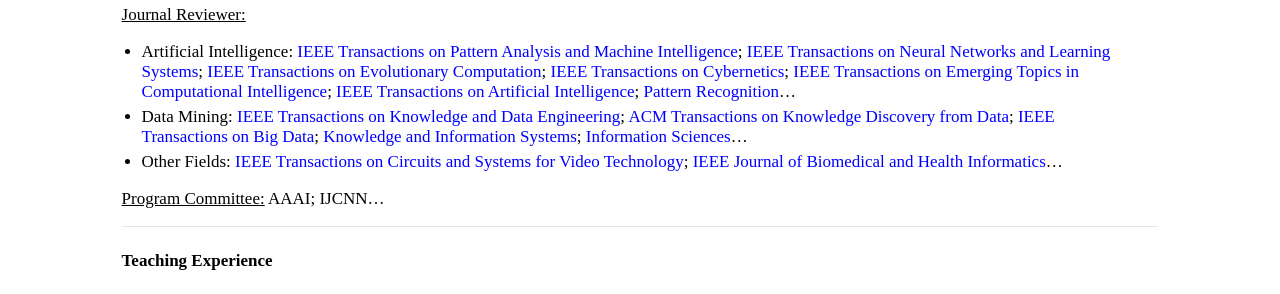
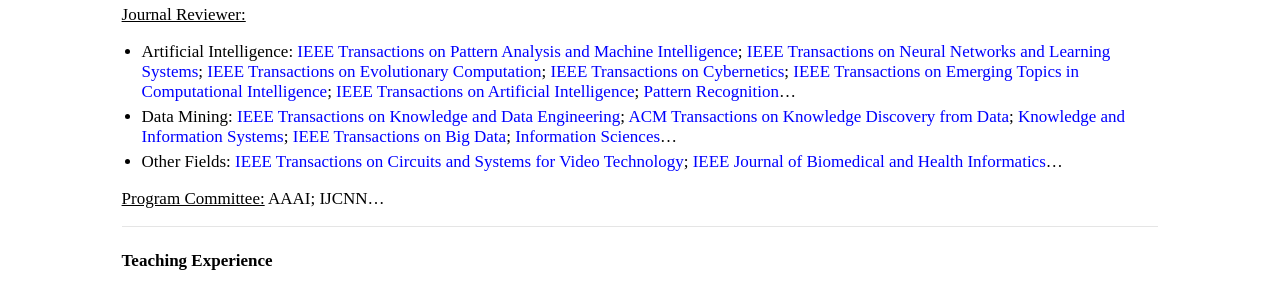
Before and after one commit to jiazhang-ml/jiazhang-ml.github.io, a Jekyll site: the page built from index.md, in a window 1280 px wide. Shown: the part 1303-1597 px from the top of the page. Built offline with Jekyll 4.4.1, drawn with Linux system fonts in a browser that asks for light colours.

```diff
--- a/index.md
+++ b/index.md
@@ -48,7 +48,7 @@ layout: default
 
 <u>Journal Reviewer:</u>
 * Artificial Intelligence: [IEEE Transactions on Pattern Analysis and Machine Intelligence](https://mc.manuscriptcentral.com/tpami-cs); [IEEE Transactions on Neural Networks and Learning Systems](https://mc.manuscriptcentral.com/tnnls); [IEEE Transactions on Evolutionary Computation](https://mc.manuscriptcentral.com/tevc-ieee); [IEEE Transactions on Cybernetics](https://mc.manuscriptcentral.com/cyb-ieee); [IEEE Transactions on Emerging Topics in Computational Intelligence](https://mc.manuscriptcentral.com/tetci-ieee); [IEEE Transactions on Artificial Intelligence](https://mc.manuscriptcentral.com/tai-ieee); [Pattern Recognition](https://www.sciencedirect.com/journal/pattern-recognition)...
-* Data Mining: [IEEE Transactions on Knowledge and Data Engineering](https://mc.manuscriptcentral.com/tkde-cs); [ACM Transactions on Knowledge Discovery from Data](https://mc.manuscriptcentral.com/tkdd); [IEEE Transactions on Big Data](https://mc.manuscriptcentral.com/tbd-cs); [Knowledge and Information Systems](https://www.springer.com/journal/10115); [Information Sciences](https://www.sciencedirect.com/journal/information-sciences)...
+* Data Mining: [IEEE Transactions on Knowledge and Data Engineering](https://mc.manuscriptcentral.com/tkde-cs); [ACM Transactions on Knowledge Discovery from Data](https://mc.manuscriptcentral.com/tkdd); [Knowledge and Information Systems](https://www.springer.com/journal/10115); [IEEE Transactions on Big Data](https://mc.manuscriptcentral.com/tbd-cs); [Information Sciences](https://www.sciencedirect.com/journal/information-sciences)...
 * Other Fields: [IEEE Transactions on Circuits and Systems for Video Technology](https://mc.manuscriptcentral.com/tcsvt); [IEEE Journal of Biomedical and Health Informatics](https://mc.manuscriptcentral.com/jbhi-embs)...
 
 <u>Program Committee:</u> AAAI; IJCNN...
```
